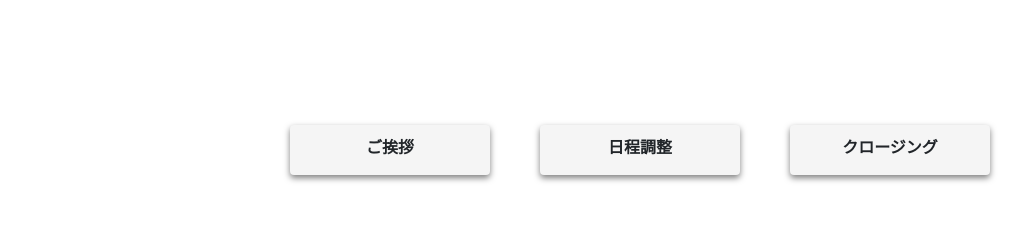
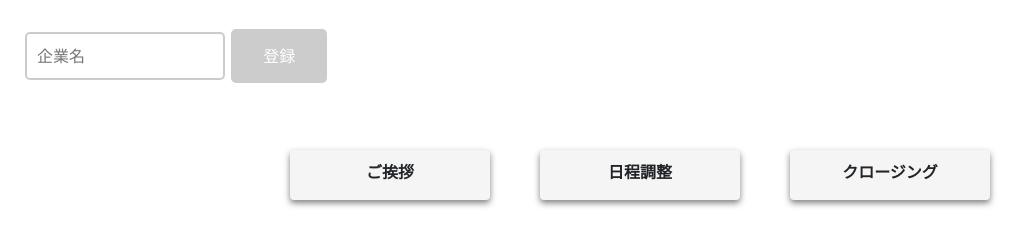
Before and after one commit to maisontaigachiba/maisontaigachiba.github.io, a plain HTML site: page index.html in a window 1280 px wide. Shown: the whole page, without its empty margins (0-1032 px from the left). Drawn offline with nearby package versions, Linux system fonts and the light colour scheme.

Commit message:
add input text area.

```diff
--- a/index.html
+++ b/index.html
@@ -3,7 +3,7 @@
 <head>
   <meta charset="UTF-8">
   <meta name="viewport" content="width=device-width, initial-scale=1.0">
-  <title>画面中央にボタンを設置</title>
+  <title>IS-tokeing-script</title>
   <link href="https://cdn.jsdelivr.net/npm/bootstrap@5.3.0/dist/css/bootstrap.min.css" rel="stylesheet" integrity="sha384-9ndCyUaIbzAi2FUVXJi0CjmCapSmO7SnpJef0486qhLnuZ2cdeRhO02iuK6FUUVM" crossorigin="anonymous">
   <script src="script.js"></script>
   <link rel="stylesheet" href="styles.css">
@@ -11,10 +11,14 @@
 </head>
 <body>
   <script src="https://cdn.jsdelivr.net/npm/bootstrap@5.3.0/dist/js/bootstrap.bundle.min.js" integrity="sha384-geWF76RCwLtnZ8qwWowPQNguL3RmwHVBC9FhGdlKrxdiJJigb/j/68SIy3Te4Bkz" crossorigin="anonymous"></script>
+  <div class="inputButonArea">
+    <input type="text" id="inputField" placeholder="企業名">
+    <button id="submitButton" class="input-button" onclick="displayText()" disabled>登録</button>
+  </div>
   <div class="container" id="container">
     <div class="hidden-element" id="hiddenElement" onclick="closeElement()"></div>
     <div class="sales-button-area" id="sales-button-area">
-    </div>
+  </div>
   </div>
 </body>
 
--- a/script.js
+++ b/script.js
@@ -1,7 +1,9 @@
+var companyName = "＜企業名＞";
+
 var greeting = {
     id: "greeting",
     title: "ご挨拶",
-    content: "お世話になっております。<br>クラウドワークスの千葉です。"
+    content: "お世話になっております。<br><span id='output'></span>の千葉です。"
 }
 var dateFix = {
     id: "dateFix",
@@ -13,6 +15,7 @@ var closing = {
     title: "クロージング",
     content: "4/15の14:00よりお時間をいただきます。追ってメールをお送りいたします。"
 }
+
 // 表示する要素の配列
 var elements = {
     "greeting": greeting,
@@ -38,6 +41,9 @@ function expandElement(arg) {
     hiddenElementContent += '<div class="close-button" id="close-button" onclick="closeElement()">&times;</div>';
     hiddenElement.innerHTML = hiddenElementContent;
 
+    //企業名を表示する処理
+    var outputDiv = document.getElementById("output");
+    outputDiv.textContent = companyName;
 }
 function closeElement() {
     hiddenElement.style.display = "none";
@@ -59,3 +65,27 @@ document.addEventListener("DOMContentLoaded", function() {
     var contentDiv = document.getElementById("sales-button-area");
     contentDiv.innerHTML = htmlString;
 });
+
+function displayText() {
+    companyName = document.getElementById("inputField").value;
+    var outputDiv = document.getElementById("output");
+    outputDiv.textContent = companyName;
+}
+
+document.addEventListener("DOMContentLoaded", function() {
+    // テキストフィールドとボタンを取得
+    var inputField = document.getElementById("inputField");
+    var submitButton = document.getElementById("submitButton");
+
+    // テキストフィールドに入力があるかどうかをチェックし、ボタンの有効/無効を切り替える
+    function checkInput() {
+        if (inputField.value.trim() !== "") {
+        submitButton.disabled = false; // 入力がある場合はボタンを有効にする
+        } else {
+        submitButton.disabled = true; // 入力がない場合はボタンを無効にする
+        }
+    }
+
+    // テキストフィールドの入力が変更されたときにチェックを実行
+    inputField.addEventListener("input", checkInput);
+});
--- a/styles.css
+++ b/styles.css
@@ -4,6 +4,20 @@ html {
 body {
     height: 100%;
     margin: 0;
+}
+input[type="text"] {
+    padding: 10px;
+    border: 2px solid #ccc;
+    border-radius: 5px;
+    font-size: 16px;
+    width: 200px;
+    margin-bottom: 10px;
+    transition: border-color 0.3s ease;
+}
+
+input[type="text"]:focus {
+    border-color: #4CAF50; /* フォーカス時の色 */
+    outline: none;
 }
 .container {
     height: 100%;
@@ -17,7 +31,7 @@ justify-content: center;
     width: 800px;
     margin: 0 auto;
     text-align: center;
-    margin-top: 100px;
+    margin-top: 10px;
     position: relative;
 }
 
@@ -44,7 +58,7 @@ justify-content: center;
 .hidden-element {
     display: none;
     position: absolute;
-    top: 100px;
+    top: 10px;
     /* left: 0; */
     background-color: #fff;
     border: 1px solid #000;
@@ -69,4 +83,29 @@ justify-content: center;
     font-size: 30px;
     position: absolute;
     cursor: pointer;
-    }
+}
+
+/* ボタンのスタイル */
+.input-button {
+    background-color: #4CAF50; /* グリーン */
+    border: none;
+    color: white;
+    padding: 15px 32px;
+    text-align: center;
+    text-decoration: none;
+    display: inline-block;
+    font-size: 16px;
+    margin: 4px 2px;
+    cursor: pointer;
+    border-radius: 5px;
+}
+
+/* ボタンの無効化スタイル */
+.input-button:disabled {
+    background-color: #cccccc; /* グレー */
+    cursor: not-allowed;
+}
+
+.inputButonArea {
+    margin: 25px
+}
```
